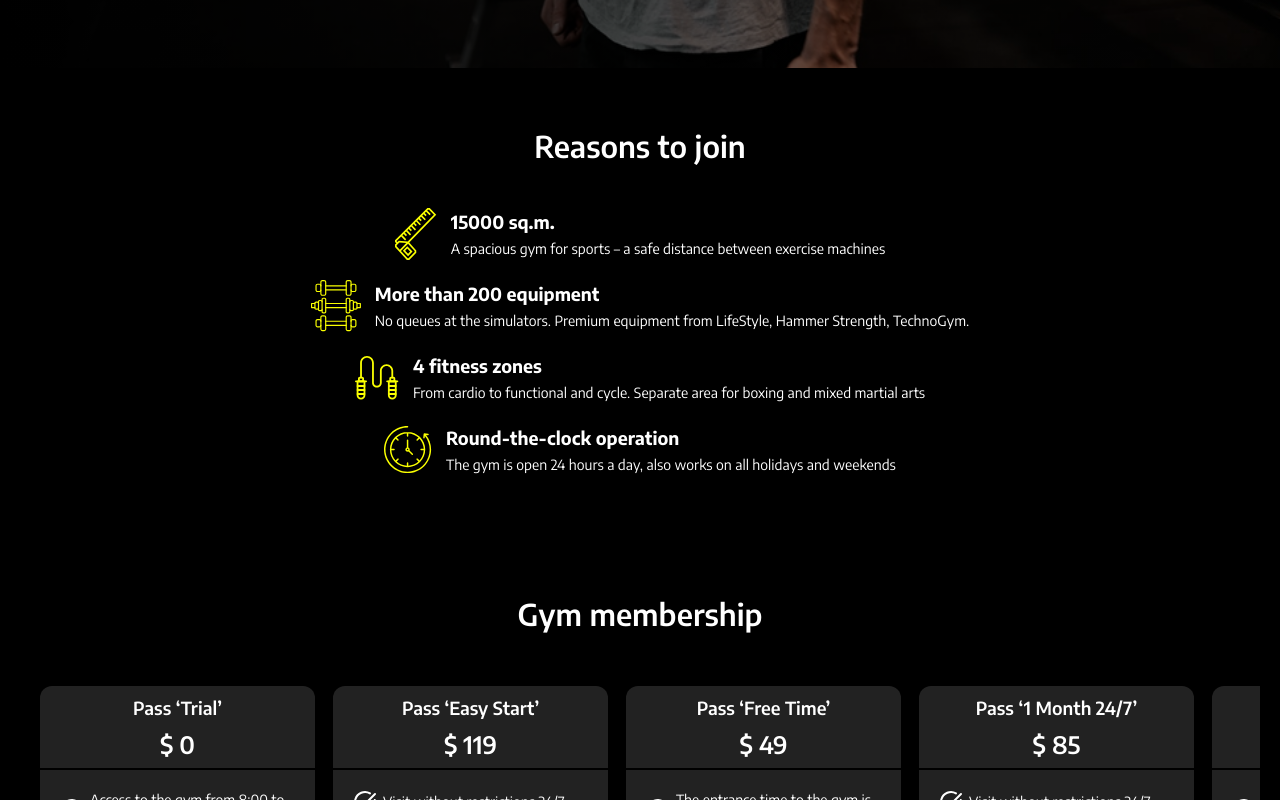
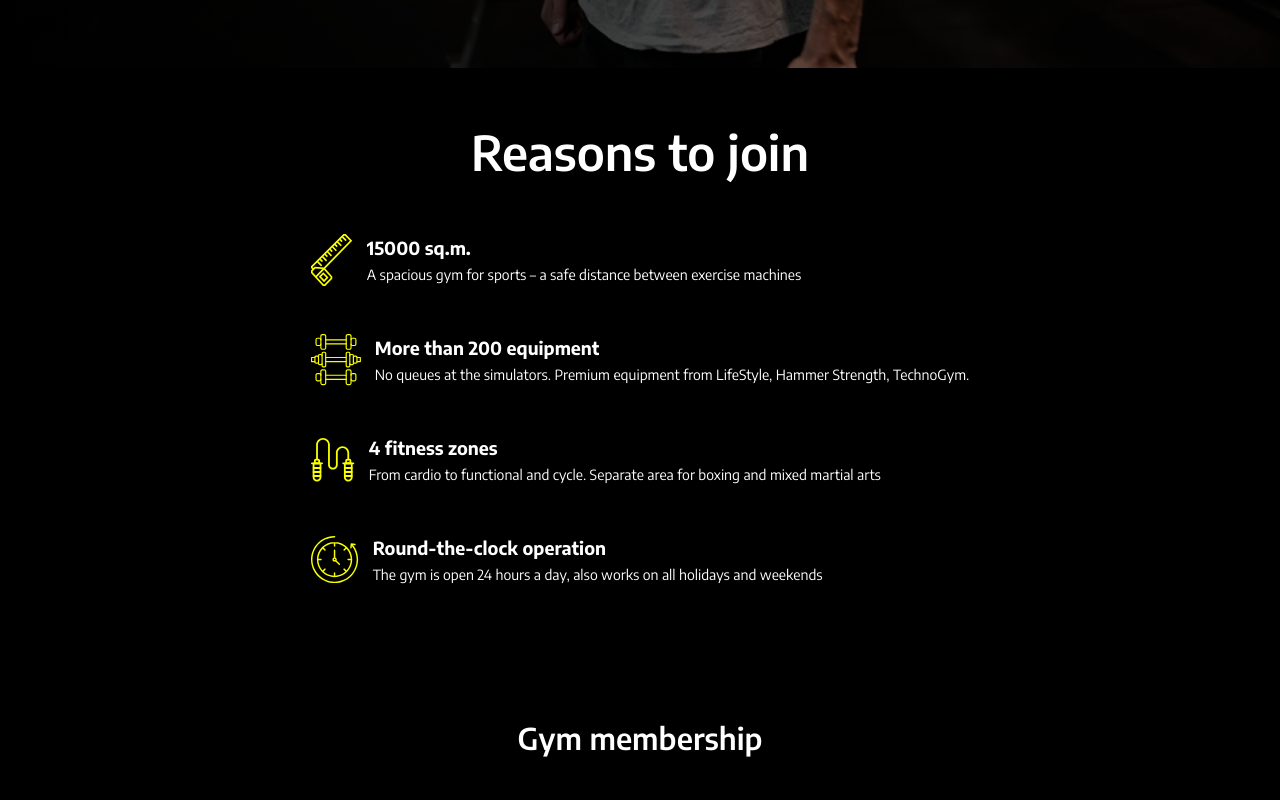
Before and after one commit to ErykOlliver/Gym24, a React (Vite) app: page / in a window 1280 px wide. Shown: the part 732-1532 px from the top of the page. Built offline with nearby package versions, Linux system fonts and the light colour scheme.

Commit message:
seção de vantagens responsiva

```diff
--- a/src/components/AdvComponent.tsx
+++ b/src/components/AdvComponent.tsx
@@ -6,7 +6,7 @@ type props = {
 
 export default function AdvComponent(props: props) {
     return (
-        <div className="flex items-center w-full font-enconde-sans gap-3.5 h-full justify-center">
+        <div className="flex items-center w-full font-enconde-sans gap-3.5 h-full justify-start p-3.5">
             <img src={props.img} alt={props.title} />
             <div>
                 <h2 className="text-lg font-bold">{props.title}</h2>
--- a/src/pages/landing/Advantages.tsx
+++ b/src/pages/landing/Advantages.tsx
@@ -3,8 +3,8 @@ import AdvComponent from "../../components/AdvComponent";
 export default function Advantages() {
   return (
     <section className="h-2/4 w-screen snap-start font-enconde-sans items-center gap-11 px-5 py-15 flex flex-col">
-      <h1 className="text-3xl font-semibold">Reasons to join</h1>
-      <div className="grid grid-cols-1 gap-5 px-2">
+      <h1 className="sm:text-5xl text-3xl font-semibold">Reasons to join</h1>
+      <div className="grid grid-cols-1 gap-5 px-2 items-start justify-center">
         <AdvComponent
           img="/line.svg"
           title="15000 sq.m."
```
